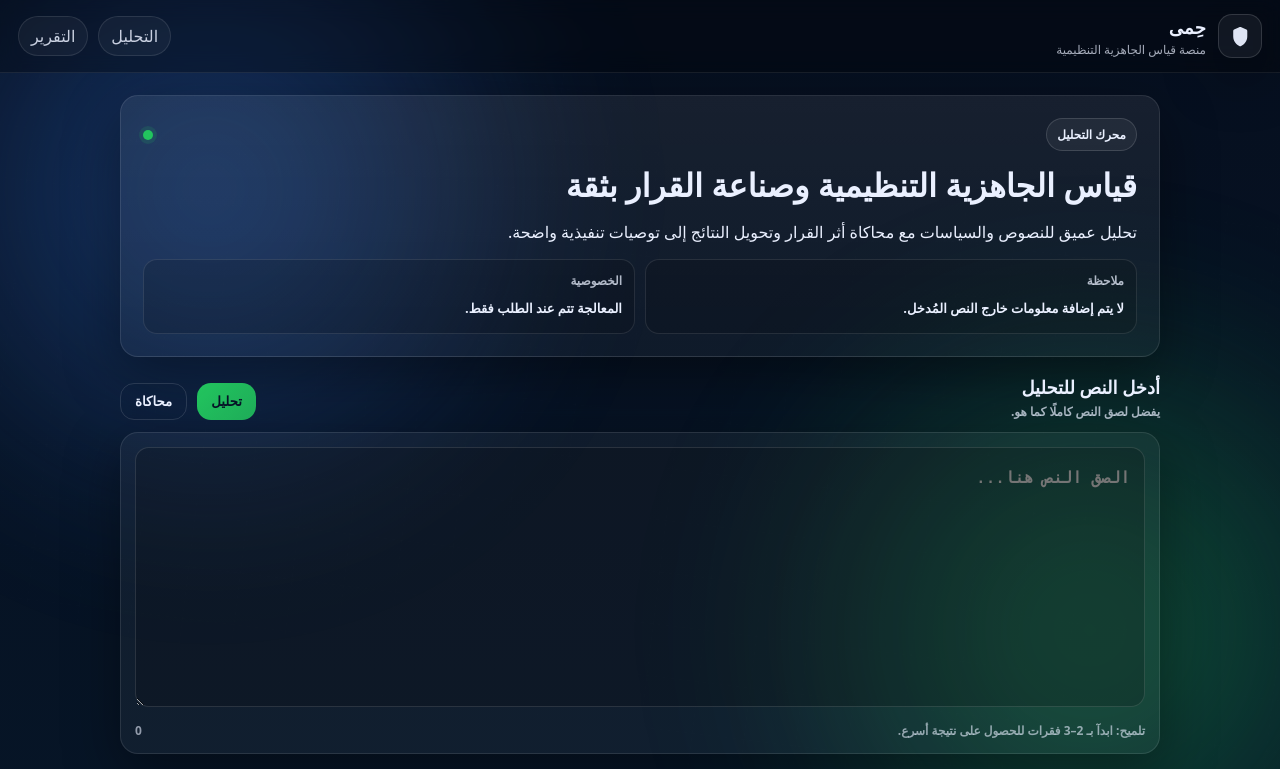
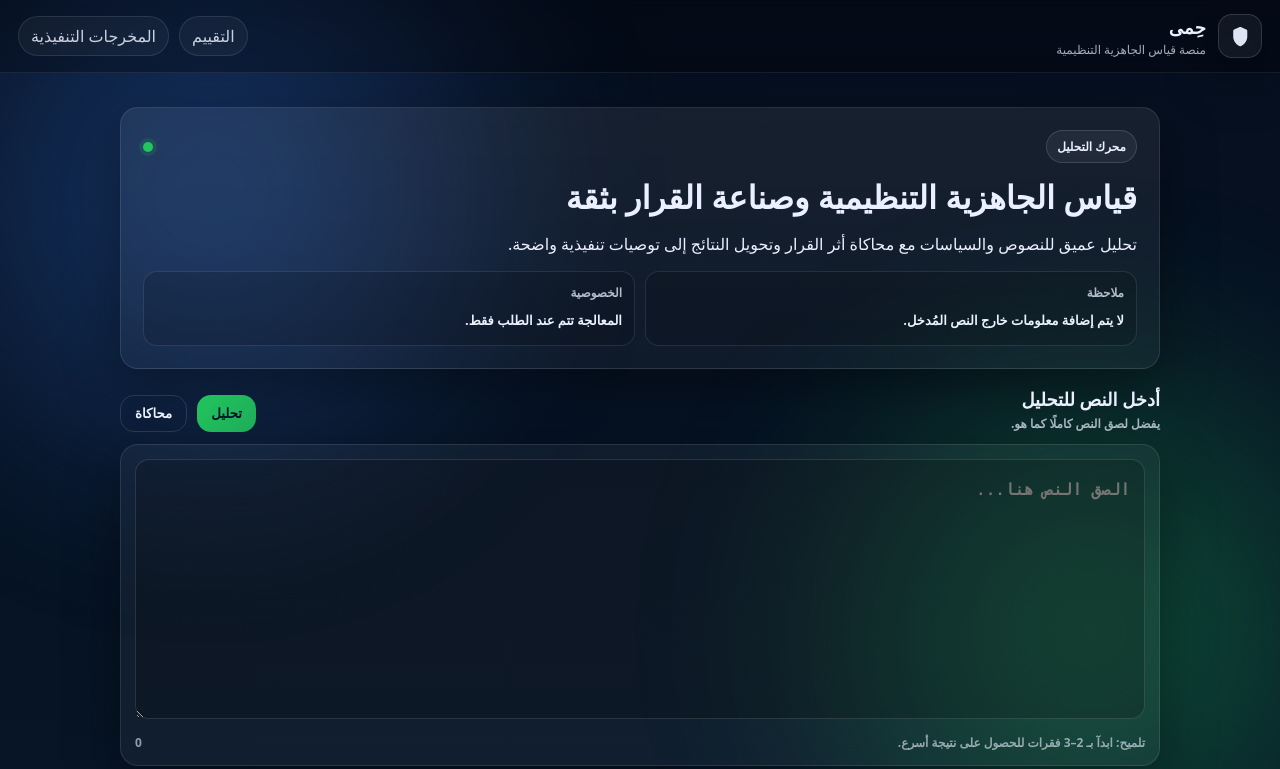
Before and after one commit to hayalhazza/hima-clean, a website: page public/index.html in a window 1280 px wide. Shown: the top 769 px of the page. Drawn offline with Linux system fonts and the light colour scheme; a web font is replaced by a local one.

Commit message:
Update Arabic KPI labels and UI copy

```diff
--- a/public/index.html
+++ b/public/index.html
@@ -36,8 +36,8 @@
     </div>
 
     <nav class="nav">
-      <a class="navLink" href="#analyze">التحليل</a>
-      <a class="navLink" href="#report">التقرير</a>
+      <a class="navLink" href="#analyze">التقييم</a>
+      <a class="navLink" href="#report">المخرجات التنفيذية</a>
     </nav>
   </header>
 
--- a/public/styles.css
+++ b/public/styles.css
@@ -330,3 +330,5 @@ textarea:focus{
   color: #94a3b8;
   margin-top: 4px;
 }
+body{ min-height: 100vh; }
+main{ min-height: 100vh; display:flex; flex-direction:column; }
```
